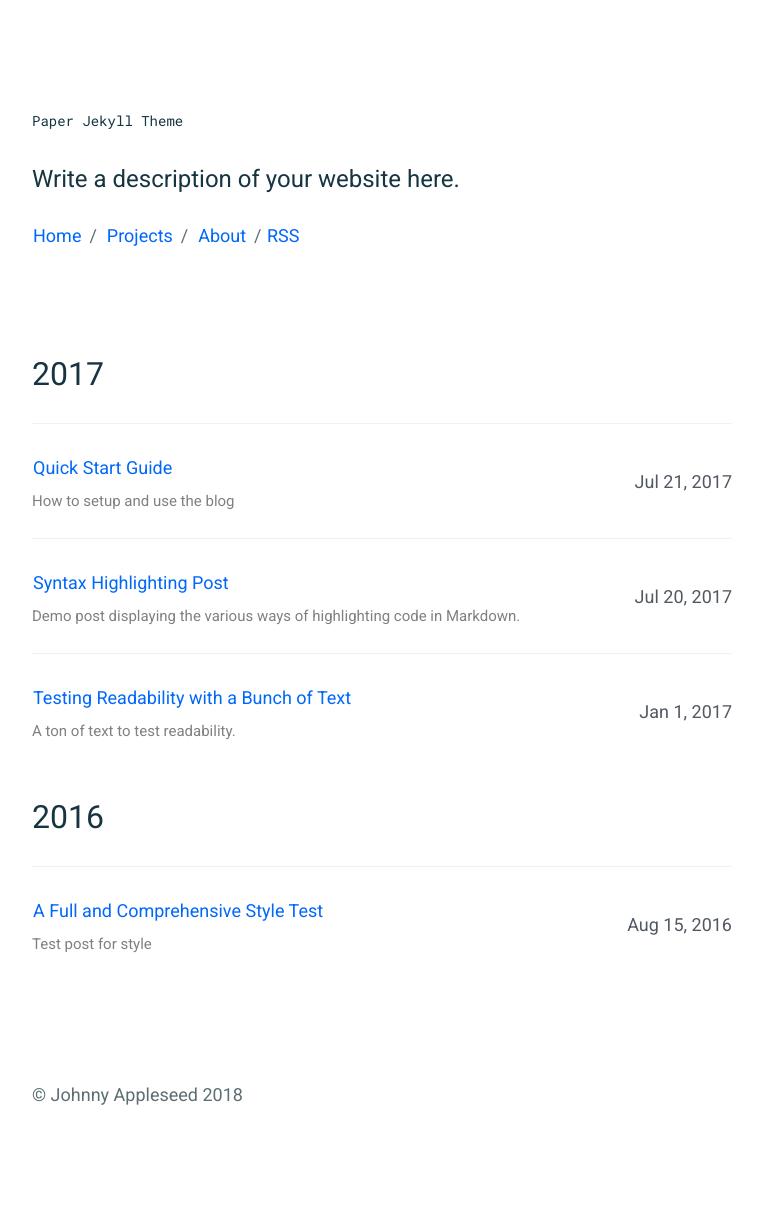
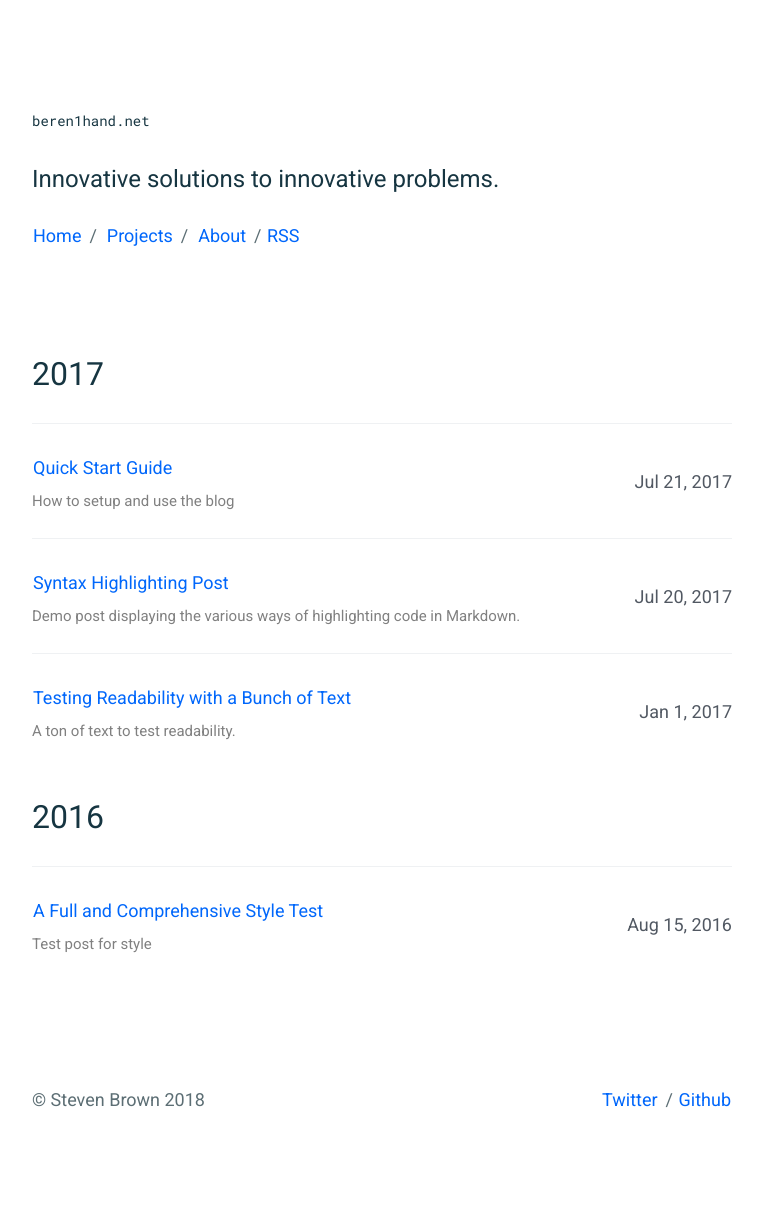
Before and after one commit to beren1hand/beren1hand.github.io, a Jekyll site: the page built from index.html, in a window 1280 px wide. Shown: the whole page, without its empty margins (258-1021 px from the left). Built offline with Jekyll 4.4.1, drawn with Linux system fonts in a browser that asks for light colours.

Commit message:
fixing config so it will host correctly

```diff
--- a/_config.yml
+++ b/_config.yml
@@ -1,18 +1,17 @@
 # Site settings
-title: "Paper Jekyll Theme"
+title: "beren1hand.net"
 description: >
-  Write a description of your website here.
+  Innovative solutions to innovative problems.
 
-author: Johnny Appleseed
-email: johnny@appleseed.com
-twitter_username:
-github_username:
+author: Steven Brown
+email: beren1hand@gmail.com
+twitter_username: beren1hand
+github_username: beren1hand
 
-baseurl: "/paper-jekyll-theme" # the subpath of your site, e.g. /blog
-url: "https://deadbeef.me" # the base hostname & protocol for your site
+baseurl: "" # the subpath of your site, e.g. /blog
+url: "https://beren1hand.github.io/" # the base hostname & protocol for your site
 
 google_analytics_id: UA-1111111111-1
-disqus_id:
 
 # Build settings
 include: [_pages]
```
